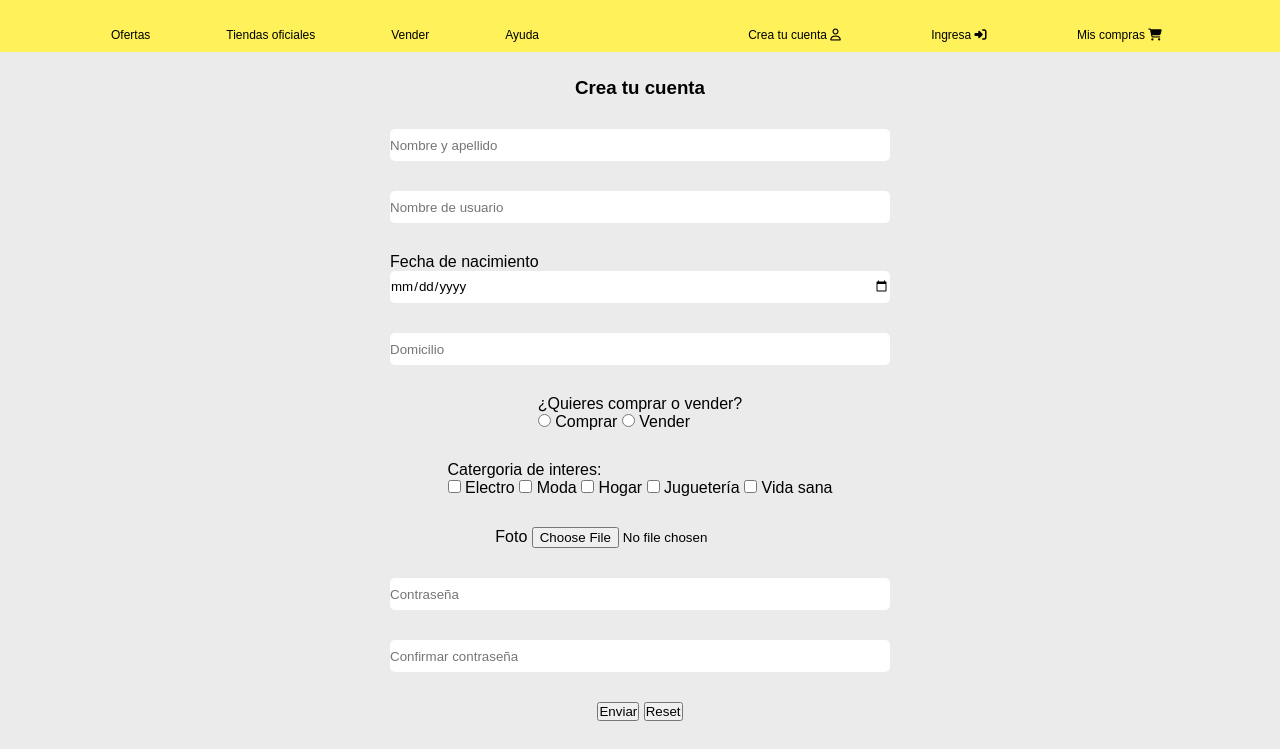
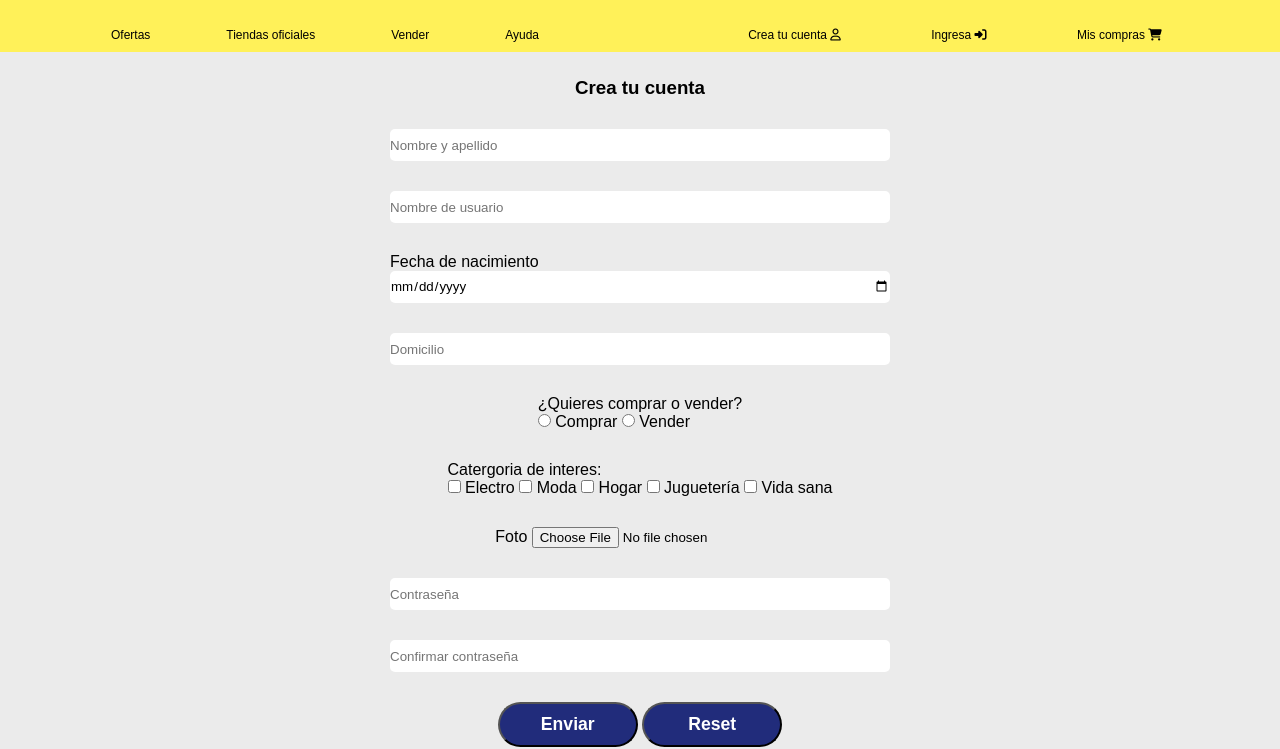
Before and after one commit to pablo-bejarano2/Mercado-liebre, a website: page views/register.html in a window 1280 px wide. Shown: the part 64-813 px from the top of the page. Drawn offline with Linux system fonts and the light colour scheme.

Commit message:
feat(home.html) banner added in home.html and fix buttons

```diff
--- a/public/css/styles.css
+++ b/public/css/styles.css
@@ -67,6 +67,10 @@ main{
 
 
 /*  HOME.HTML */
+.img-banner{
+    width: 100vw;
+    height: 300px;
+}
  .style-article{
     background-color: white;
     text-align: center;
@@ -159,11 +163,26 @@ main h2{
 .form-label-box{
     display: none;
 }
-
+.bn60 {
+    background-color: #212c7b;
+    color: #ffffff;
+    font-size: 1.1em;
+    font-weight: 600;
+    position: relative;
+    outline: none;
+    border-radius: 50px;
+    cursor: pointer;
+    height: 45px;
+    width: 140px;
+  }
 /*  FOOTER  */
 
 footer{
     text-align: center;
+}
+footer div{
+    display:flex;
+    margin-bottom: 10px;
 }
 .fa-user-shield{
     margin-bottom: 10px;
--- a/views/register.html
+++ b/views/register.html
@@ -95,8 +95,8 @@
                     <input class="form-input-box" type="password" name="contrasena" id="contrasena" placeholder="Confirmar contraseña">
                 </div>
                 <div>
-                    <button type="submit">Enviar</button>
-                    <button type="reset">Reset</button>
+                    <button class="bn60" type="submit">Enviar</button>
+                    <button class="bn60" type="reset">Reset</button>
                 </div>
             </form>
         </main>
```
Also changed, not shown: views/home.html (+3 -0 lines), views/login.html (+1 -1 lines).
